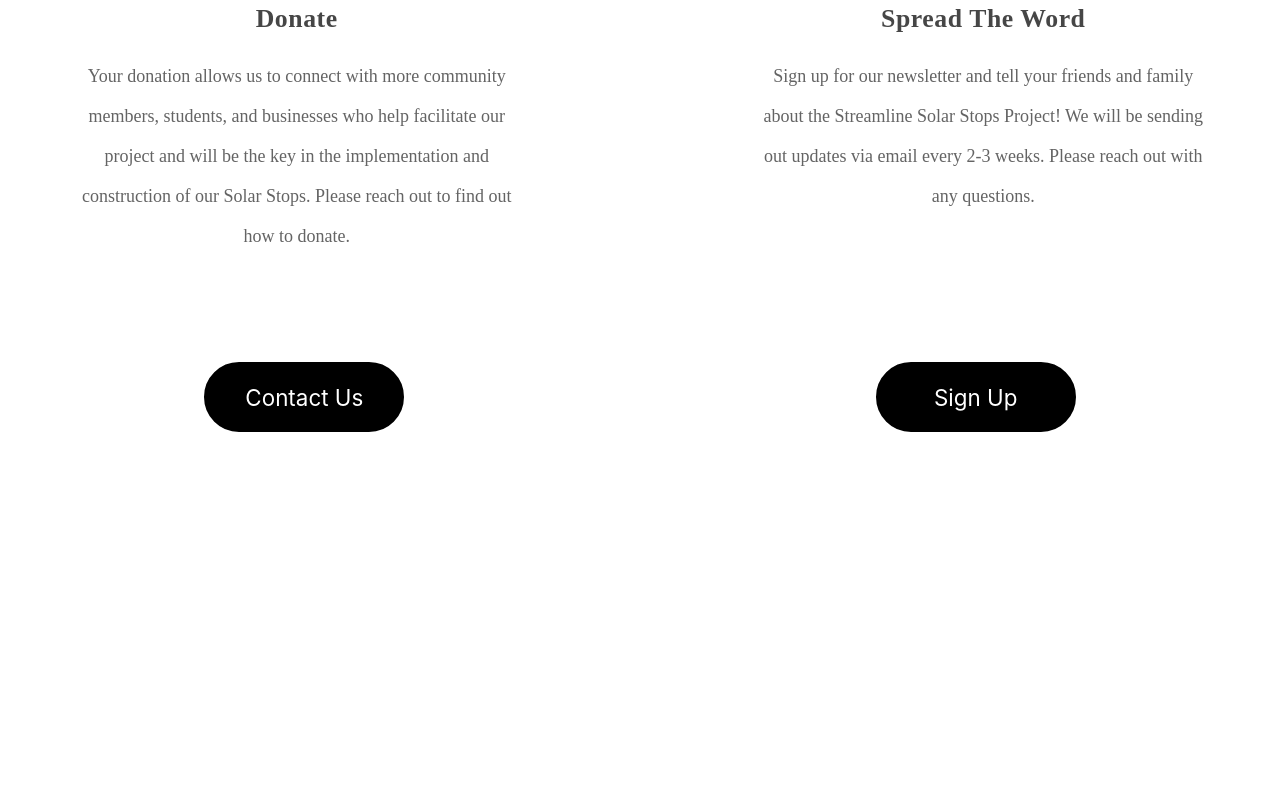
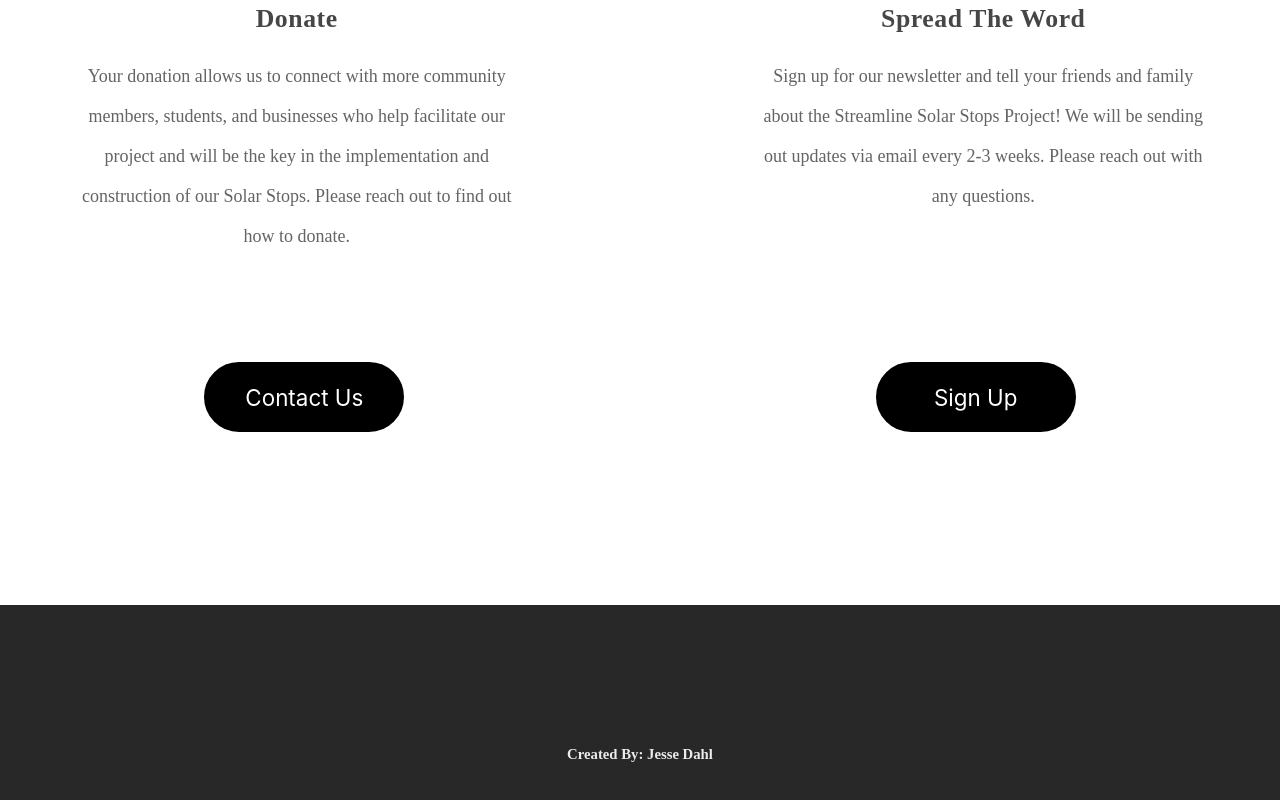
Before and after one commit to streamline-solar/streamline-solar-project, a React (Create React App) app: page /support-us in a window 1280 px wide. Shown: the part 781-1581 px from the top of the page. Before the commit the page ends 1386 px from the top, so only its background shows below. Built offline with nearby package versions, Linux system fonts and the light colour scheme.

Commit message:
added footer to the support page

```diff
--- a/src/components/Support.js
+++ b/src/components/Support.js
@@ -142,6 +142,21 @@ class Support extends Component {
           </main>
         </div>
 
+        <footer className="Footer">
+          <div className="inner-footer FlexCenter">
+            <div className="promotional-content-wrapper">
+              <div className="promotional-content">
+
+              </div>
+            </div>
+            <div className="my-shameless-promo-wrapper">
+              <div className="my-shameless-promo">
+                <h6>Created By: Jesse Dahl</h6>
+              </div>
+            </div>
+          </div>
+        </footer>
+
       </div>
     );
   }
```
Lines whose indentation alone changed are shown as unchanged.
